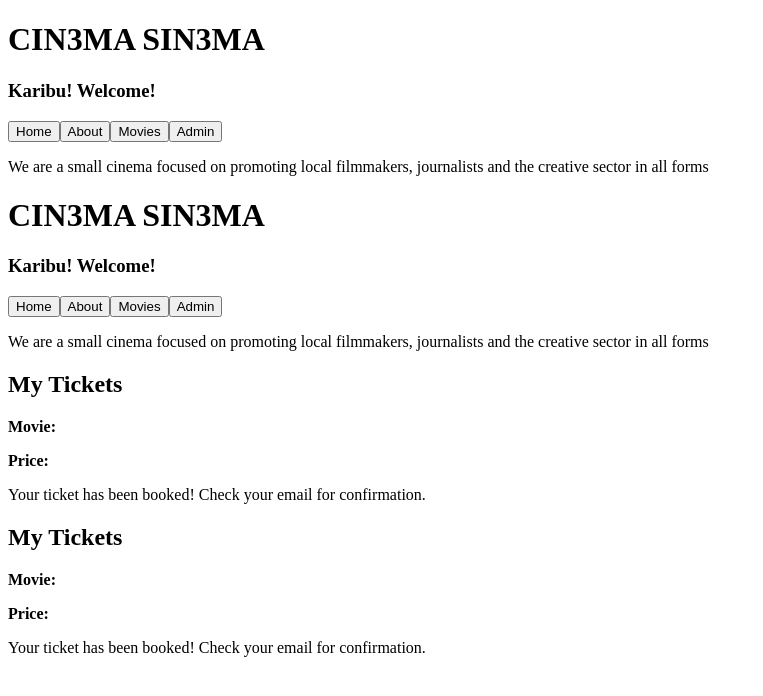
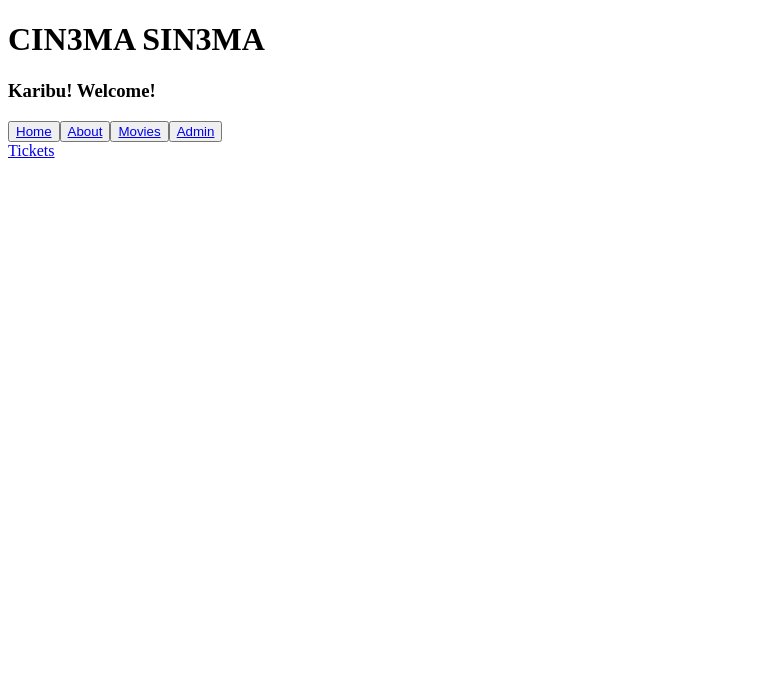
Before and after one commit to ch0m3/CIN3MA-SIN3MA, a React (Vite) app: page /tickets in a window 1280 px wide. Shown: the top 696 px of the page, without its empty margins (0-763 px from the left). Built offline with nearby package versions, Linux system fonts and the light colour scheme; data requests are answered from the project's data file.

Commit message:
working Navbar

```diff
--- a/src/App.jsx
+++ b/src/App.jsx
@@ -2,11 +2,12 @@ import { BrowserRouter as Router, Routes, Route } from "react-router-dom";
 import { useEffect, useState } from "react";
 
 import MovieList from "./Components/MovieList";
-import MovieDetails from "./Components/MovieDetails";
+// import MovieDetails from "./Components/MovieDetails";
 import './App.css'
 import { Header } from './Components/Header'
 import { NavBar } from './Components/NavBar'
 import { Tickets } from './Components/Tickets'
+import { About } from "./Components/About";
 
 function App() {
   const [movies, setMovies] = useState([]);
@@ -22,21 +23,20 @@ function App() {
     <Router>
       <Header />
       <NavBar />
-       <Header/>
-       <NavBar/>
       <Routes>
 
        {/* Home page – list of movies */}
+       <Route path="/about" element={<About />} />
         <Route path="/" element={<MovieList movies={movies} />} />
 
         {/* Movie details page */}
-        <Route path="/movies/:id" element={<MovieDetails movies={movies} />} />
+        {/* <Route path="/movies/:id" element={<MovieDetails movies={movies} />} /> */}
          <Route path="/tickets" element={<Tickets />} />
         {/* Tickets page */}
         {/* <Tickets/> */}
       </Routes>
 
-      <Tickets/>
+
     </Router>
   );
 
--- /dev/null
+++ b/src/Components/About.jsx
@@ -0,0 +1,10 @@
+export function About(){
+    return(
+         <div>
+            <p>We are a small cinema focused on promoting local filmmakers, journalists and the creative sector in all forms</p>
+            <p>SMS for Location</p>
+            <p>0712345678</p>
+          </div>
+
+    )
+}
--- a/src/Components/MovieList.jsx
+++ b/src/Components/MovieList.jsx
@@ -1,5 +1,6 @@
 import { Link } from "react-router-dom";
 import "./MovieList.css";
+import { Tickets } from "./Tickets";
 
 function MovieList({ movies }) {
   return (
@@ -23,6 +24,7 @@ function MovieList({ movies }) {
             <Link to={`/movies/${movie.id}`}>
               <button className="details-btn">View Details</button>
             </Link>
+            <Tickets/>
           </div>
         ))}
       </div>
--- a/src/Components/NavBar.jsx
+++ b/src/Components/NavBar.jsx
@@ -1,16 +1,36 @@
+import { NavLink } from "react-router-dom";
 export function NavBar (){
     return(
      <nav className="app-nav">
          <div className="nav-list">
 
 
-        <button>Home</button>
-        <button>About</button>
-        <button>Movies</button>
-        <button>Admin</button>
+        <button>
+          <NavLink to="/home" className="nav-btn">
+            Home
+          </NavLink>
+        </button>
 
-          <section></section>
-          <p>We are a small cinema focused on promoting local filmmakers, journalists and the creative sector in all forms</p>
+
+        <button>
+             <NavLink to="/about" className="nav-btn">
+                About
+            </NavLink>
+        </button>
+
+        <button>
+            <NavLink to="/" className="nav-btn">
+                Movies
+            </NavLink>
+        </button>
+
+        <button>
+             <NavLink to="/admin" className="nav-btn">
+               Admin
+             </NavLink>
+        </button>
+
+
 
          </div>
 
--- a/src/Components/Tickets.jsx
+++ b/src/Components/Tickets.jsx
@@ -1,12 +1,10 @@
 export function Tickets() {
   return (
     <div className="tickets-section">
-      <h2>My Tickets</h2>
 
         <div className="ticket-detail">
-          <p><strong>Movie:</strong></p>
-          <p><strong>Price:</strong></p>
-          <p>Your ticket has been booked! Check your email for confirmation.</p>
+
+          <a href="https://mookh.com/">Tickets</a>
         </div>
 
     </div>
```
Also changed, not shown: src/Components/About.css (added), src/Components/NavBar.css (added).
